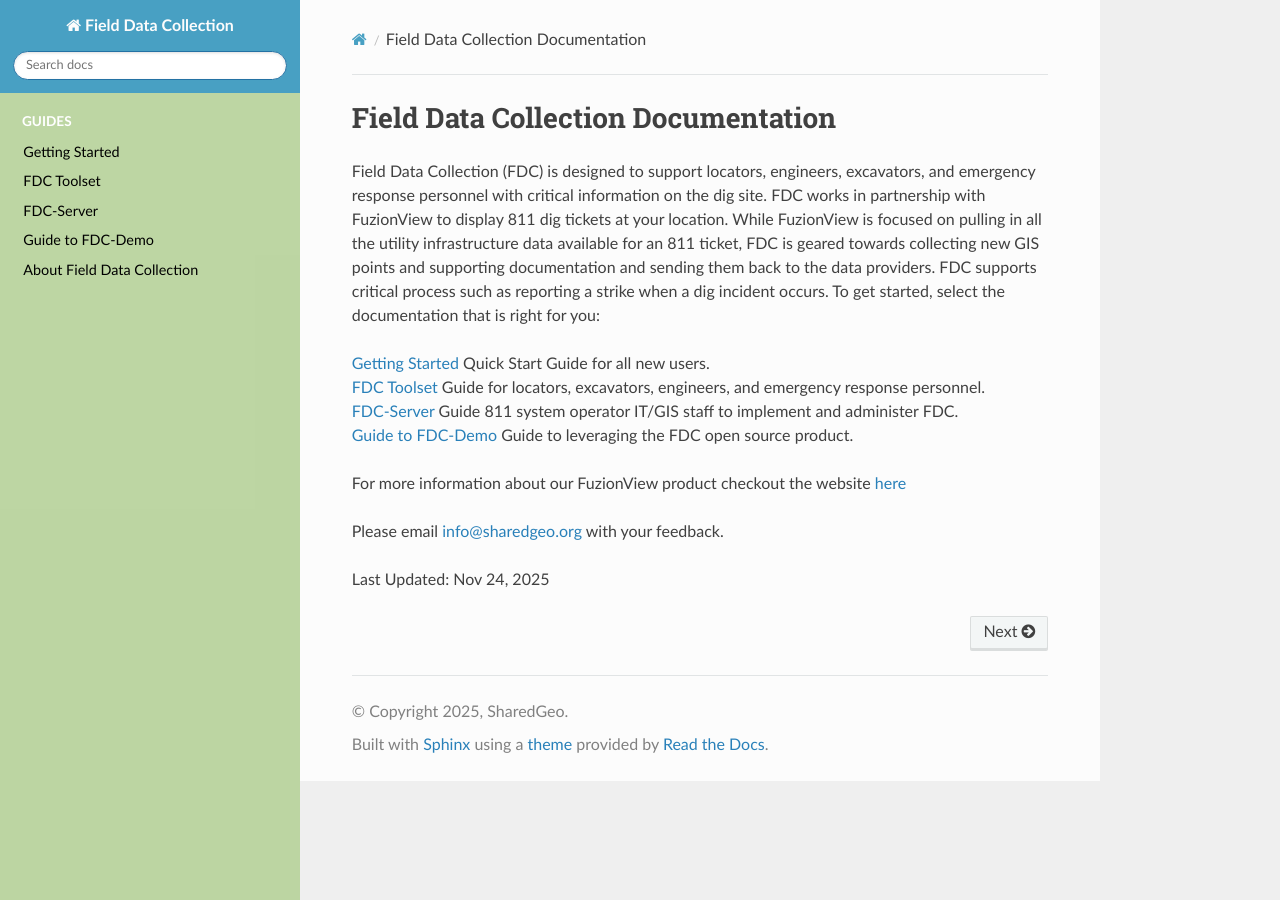
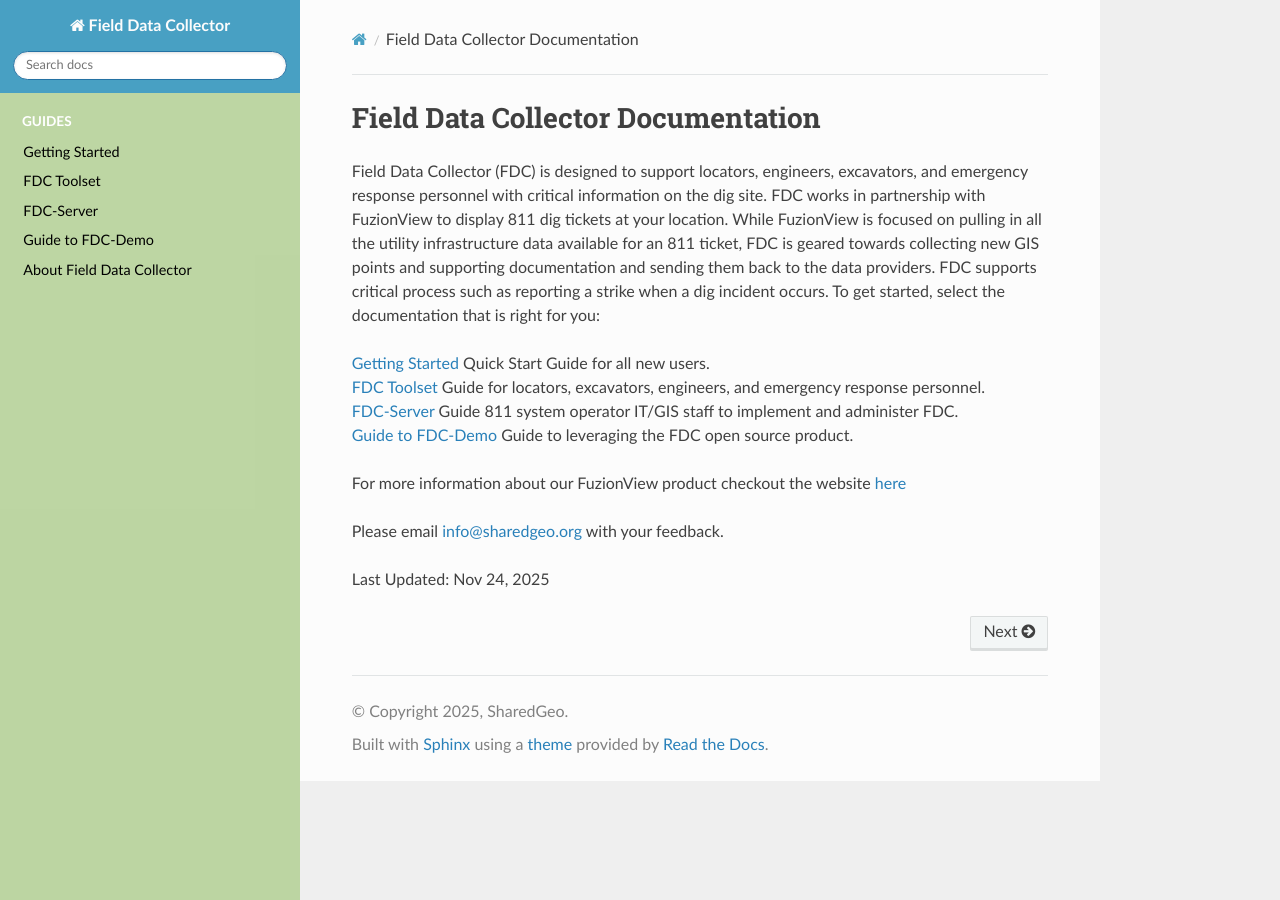
Before and after one commit to sharedgeo/FDC-Docs, a Sphinx documentation site: the page built from source/index.rst, in a window 1280 px wide. Built offline with Sphinx 7.4.7 and the Read the Docs theme 3.1.0, drawn with Linux system fonts in a browser that asks for light colours.

Commit message:
Updated app name

```diff
--- a/source/About.rst
+++ b/source/About.rst
@@ -1,6 +1,6 @@
-About Field Data Collection
+About Field Data Collector
 ============================
-Field Data Collection (FDC) provides geospatial mapping technology for use at a dig site to review or create a map of underground utilities. Excavators, engineering design teams, facility operators, locators, and emergency response teams will be able to use FDC on current or future construction sites. Emergency response teams can quickly gather critical information at a strike location.
+Field Data Collector (FDC) provides geospatial mapping technology for use at a dig site to review or create a map of underground utilities. Excavators, engineering design teams, facility operators, locators, and emergency response teams will be able to use FDC on current or future construction sites. Emergency response teams can quickly gather critical information at a strike location.
 
 FAQ
 ^^^^
@@ -14,7 +14,7 @@
 Background
 ^^^^^^^^^^^
 
-During development of the FuzionView product, the need for a field based GIS data collection tool became apparent. Field Data Collection (FDC) works with the FuzionView software which aggregates all utility location data (GIS) into a single map “on the fly”.
+During development of the FuzionView product, the need for a field based GIS data collection tool became apparent. Field Data Collector (FDC) works with the FuzionView software which aggregates all utility location data (GIS) into a single map “on the fly”.
 
 Contact Us
 ^^^^^^^^^^^
--- a/source/GettingStarted.rst
+++ b/source/GettingStarted.rst
@@ -1,9 +1,9 @@
 Getting Started
 =================
 
-Field Data Collection (FDC) is a map based application that allows you to create, view, and annotate the boundaries for a current or future 811 dig site. The audience for this documentation includes excavators, locators, engineers, and emergency response teams who may utilize mobile GIS data collection and mapping to perform critical tasks.
+Field Data Collector (FDC) is a map based application that addresses the inefficiencies in current excavation and utility locating processes, filling the need for GNSS-enabled devices to streamline tracking and documentation. FDC aims to support excavators, locators, engineers, and emergency responders by providing a platform to collect critical dig site information. FDC complements the Fusionview application which displays 811 dig tickets and GIS data. FDC allows users to add, edit, and document features within the boundaries of the 811 ticket. FDC helps to reduce silos, minimize damage risk, increase efficiency, and enhance communication in utility management.
 
-When you open FDC, select the **Log In** button.
+Open FDC and select the **Log In** button.
 .. update all images
 
 .. figure:: /_static/D-LandingPage1.png
--- a/source/conf.py
+++ b/source/conf.py
@@ -6,7 +6,7 @@
 # -- Project information -----------------------------------------------------
 # https://www.sphinx-doc.org/en/master/usage/configuration.html#project-information
 
-project = 'Field Data Collection'
+project = 'Field Data Collector'
 copyright = '2025, SharedGeo'
 author = 'SharedGeo'
 release = '1.0'
--- a/source/index.rst
+++ b/source/index.rst
@@ -1,12 +1,12 @@
-.. Field Data Collection documentation master file, created by
+.. Field Data Collector documentation master file, created by
    sphinx-quickstart on Fri Jul  4 10:07:23 2025.
    You can adapt this file completely to your liking, but it should at least
    contain the root `toctree` directive.
 
-Field Data Collection Documentation
+Field Data Collector Documentation
 ===================================
 
-Field Data Collection (FDC) is designed to support locators, engineers, excavators, and emergency response personnel with critical information on the dig site. FDC works in partnership with FuzionView to display 811 dig tickets at your location. While FuzionView is focused on pulling in all the utility infrastructure data available for an 811 ticket, FDC is geared towards collecting new GIS points and supporting documentation and sending them back to the data providers. FDC supports critical process such as reporting a strike when a dig incident occurs. To get started, select the documentation that is right for you:
+Field Data Collector (FDC) is designed to support locators, engineers, excavators, and emergency response personnel with critical information on the dig site. FDC works in partnership with FuzionView to display 811 dig tickets at your location. While FuzionView is focused on pulling in all the utility infrastructure data available for an 811 ticket, FDC is geared towards collecting new GIS points and supporting documentation and sending them back to the data providers. FDC supports critical process such as reporting a strike when a dig incident occurs. To get started, select the documentation that is right for you:
 
 | :ref:`Getting Started` Quick Start Guide for all new users.
 | :ref:`FDC Toolset` Guide for locators, excavators, engineers, and emergency response personnel.
```
Also changed, not shown: other parts of source/GettingStarted.rst (+1 -1 lines), 7 other files.
